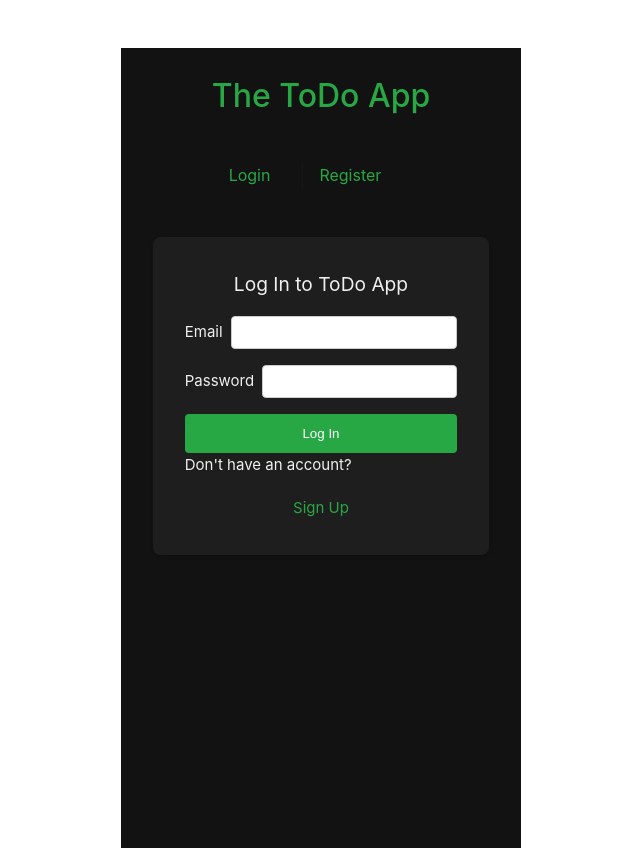
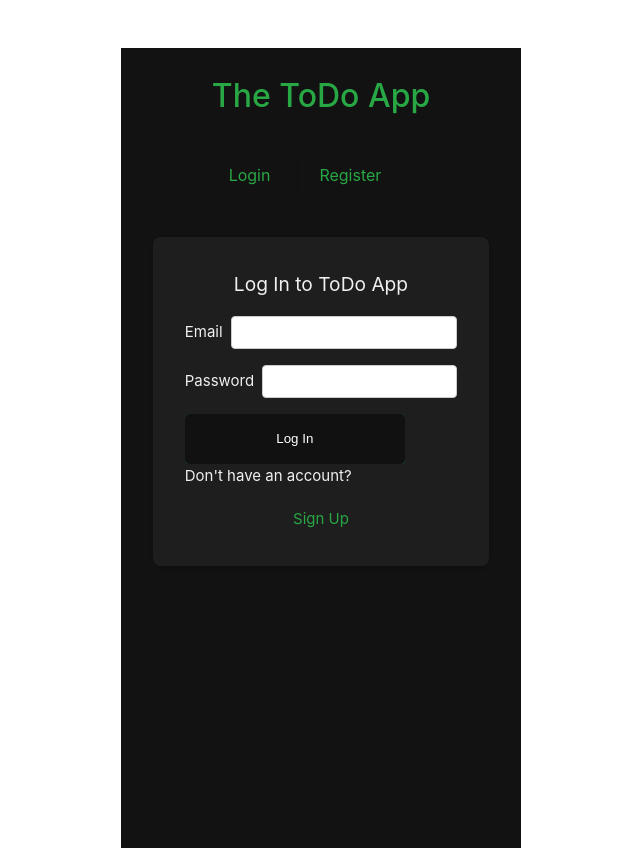
Before and after one commit to DGaberstein/ToDo-tasks-App, a Vue app: page /auth/login in a window 1280 px wide. Shown: the whole page, without its empty margins (319-959 px from the left). Built offline with nearby package versions, Linux system fonts and the light colour scheme.

Commit message:
Login new Botton

```diff
--- a/src/components/SignIn.vue
+++ b/src/components/SignIn.vue
@@ -23,7 +23,7 @@
             <input id="password" type="password" v-model="formState.password" />
           </label>
           <!-- Submit Button -->
-          <button type="submit">Log In</button>
+          <button type="submit" class="glow-on-hover">Log In</button>
         </div>
       </form>
       <!-- Display error message if login fails -->
@@ -167,12 +167,18 @@
 }
 
 button {
+  display: block;
+  width: 220px;
+  height: 50px;
+  border: none;
+  outline: none;
+  color: #fff;
+  background: #28a745; /* Changed background color */
+  cursor: pointer;
+  position: relative;
+  z-index: 0;
+  border-radius: 4px; /* Changed border-radius to 4px */
   padding: 0.75rem;
-  background-color: #28a745;
-  color: white;
-  border: none;
-  border-radius: 4px;
-  cursor: pointer;
 }
 
 button:hover {
@@ -195,4 +201,51 @@
 .sign-up-link:hover {
   text-decoration: underline;
 }
+
+.glow-on-hover:before {
+  content: '';
+  background: linear-gradient(45deg, #ff0000, #ff7300, #fffb00, #48ff00, #00ffd5, #002bff, #7a00ff, #ff00c8, #ff0000);
+  position: absolute;
+  top: -2px;
+  left: -2px;
+  background-size: 400%;
+  z-index: -1;
+  filter: blur(5px);
+  width: calc(100% + 4px);
+  height: calc(100% + 4px);
+  animation: glowing 20s linear infinite;
+  opacity: 0;
+  transition: opacity .3s ease-in-out;
+  border-radius: 4px; /* Adjusted border-radius to 4px */
+}
+
+.glow-on-hover:active {
+  color: #000;
+}
+
+.glow-on-hover:active:after {
+  background: transparent;
+}
+
+.glow-on-hover:hover:before {
+  opacity: 1;
+}
+
+.glow-on-hover:after {
+  z-index: -1;
+  content: '';
+  position: absolute;
+  width: 100%;
+  height: 100%;
+  background: #111;
+  left: 0;
+  top: 0;
+  border-radius: 4px; /* Adjusted border-radius to 4px */
+}
+
+@keyframes glowing {
+  0% { background-position: 0 0; }
+  50% { background-position: 400% 0; }
+  100% { background-position: 0 0; }
+}
 </style>
--- a/src/components/SignUp.vue
+++ b/src/components/SignUp.vue
@@ -487,7 +487,7 @@
   background: #111;
   left: 0;
   top: 0;
-  border-radius: 10px;
+  border-radius: 4px;
 }
 
 @keyframes glowing {
```
